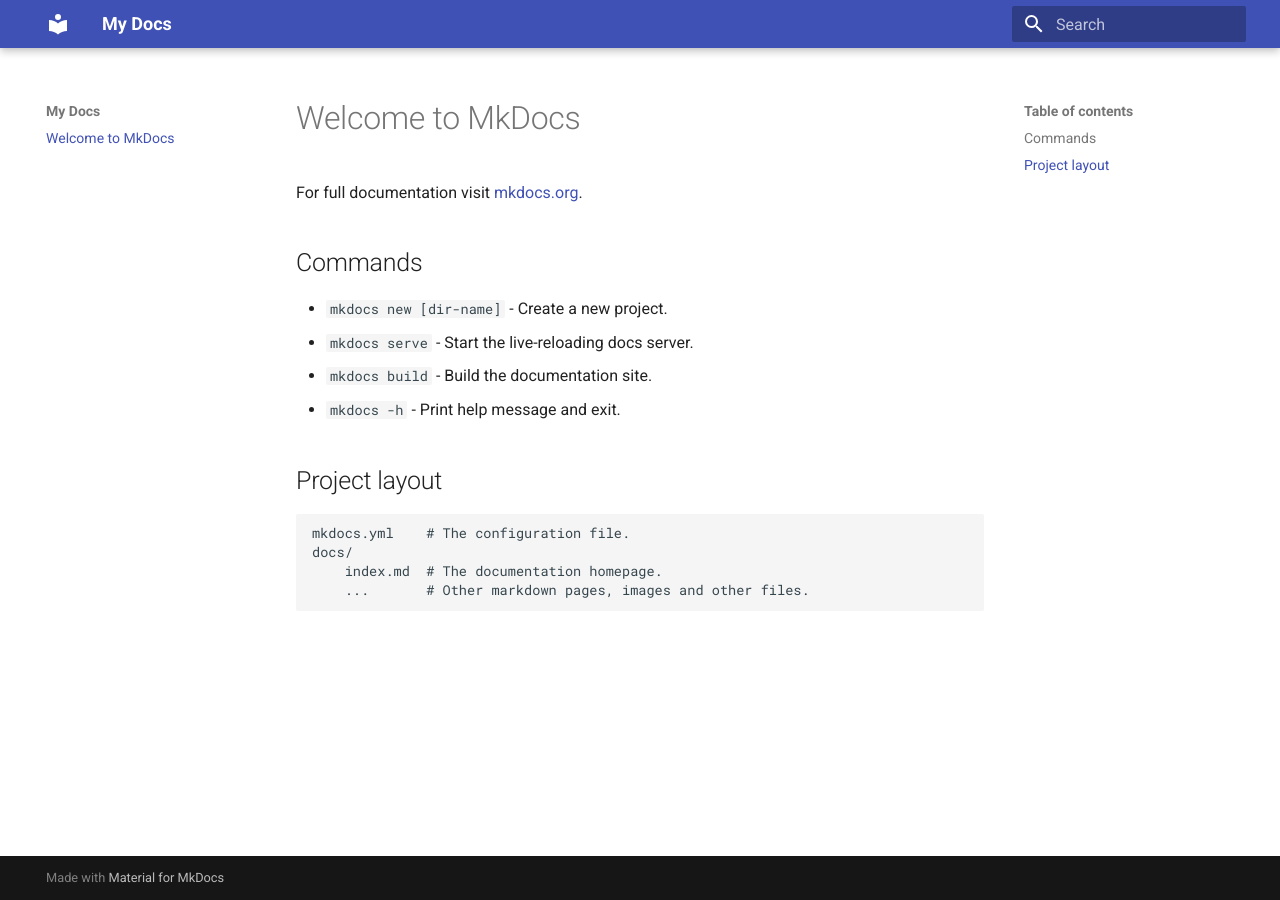
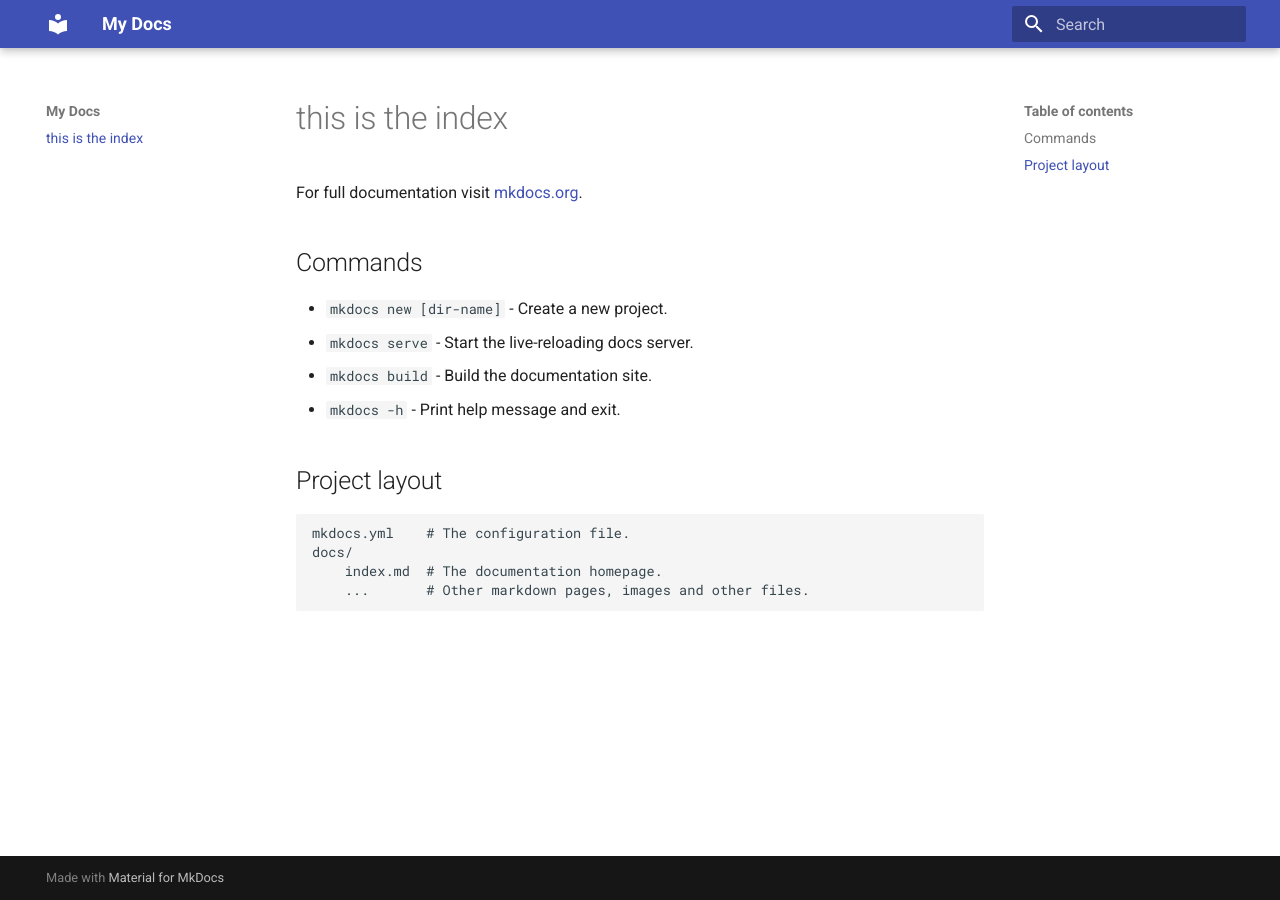
Before and after one commit to damienbelveze/mkdocs, an MkDocs documentation site: the page built from docs/index.md, in a window 1280 px wide. Built offline with MkDocs 1.6.1 and Material for MkDocs 9.7.7, drawn with Linux system fonts in a browser that asks for light colours.

Commit message:
third commit

```diff
--- a/docs/index.md
+++ b/docs/index.md
@@ -1,4 +1,4 @@
-# Welcome to MkDocs
+# this is the index
 
 For full documentation visit [mkdocs.org](https://www.mkdocs.org).
 
```
